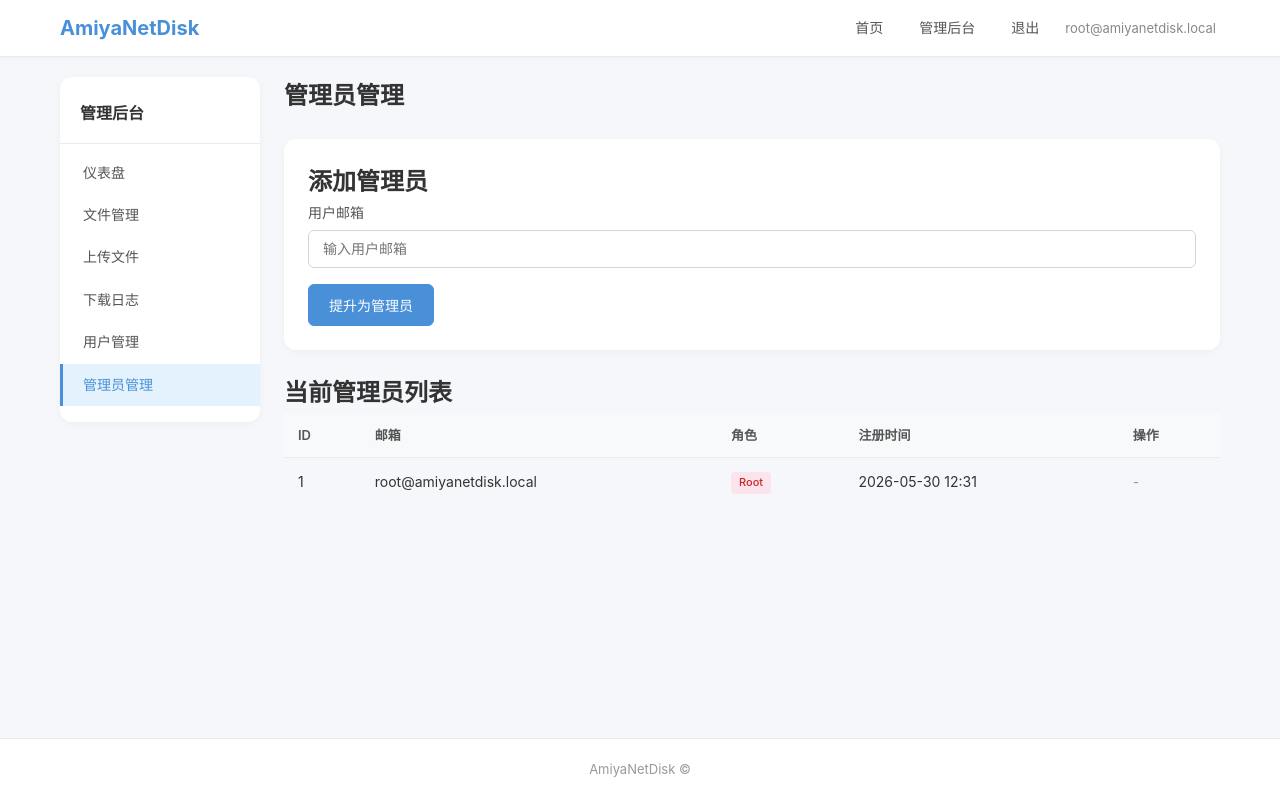
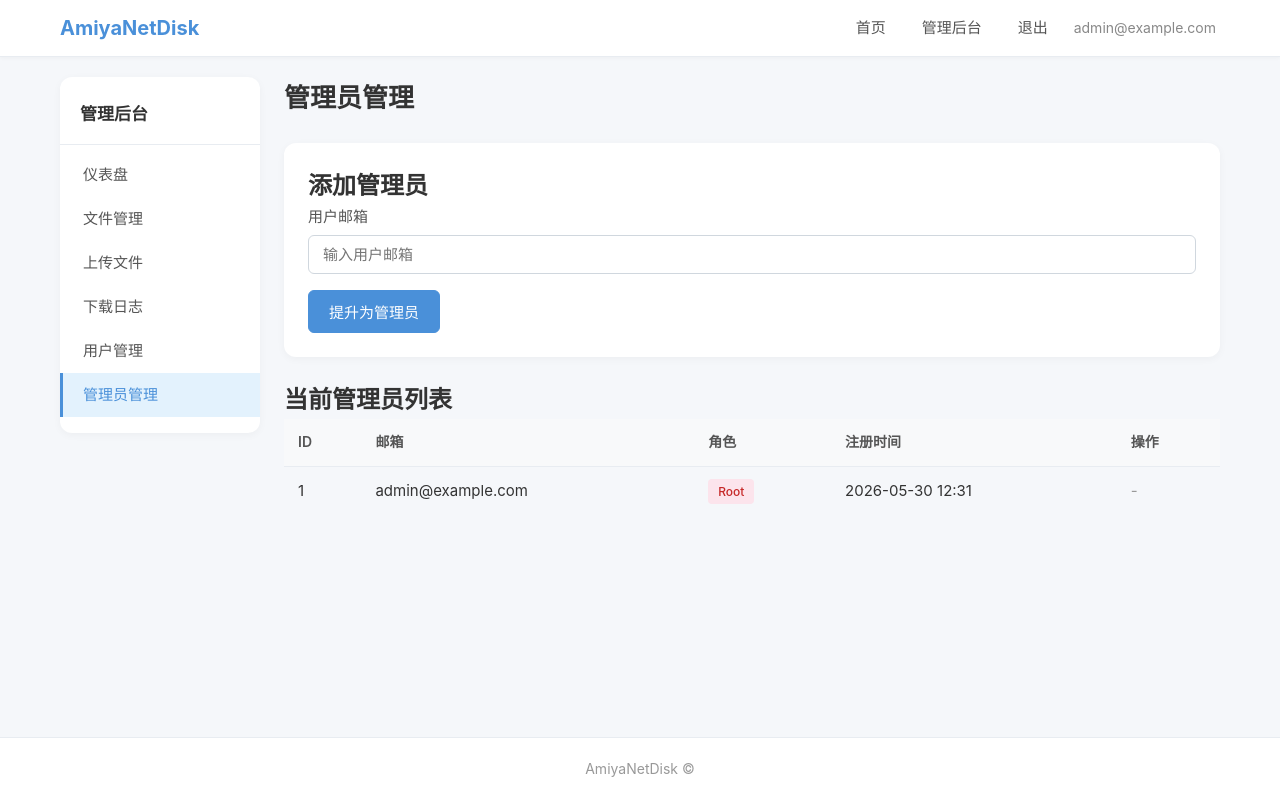
Before and after one commit to Land-ER/AmiyaNetDisk, a Flask app: page /root/admins in a window 1280 px wide. Run offline with Flask 3, Linux system fonts and the light colour scheme; a user stored in the database is signed in.

Commit message:
fix: 改用 example.com 域名避免 email-validator 拒绝 .local 域名，整体放大 UI 字体
- 默认 root 邮箱改为 admin@example.com（.local 被 email-validator v2 拒绝）
- 同步更新 .env.example、config.py 默认值、README
- WTForms Email 验证器添加 check_deliverability=False 以兼容非可送达地址
- 全局字体调大：正文 16px，导航/按钮/表格/表单等字号 +1~2px

Co-Authored-By: Claude Opus 4.8 (1M context) <noreply@anthropic.com>

```diff
--- a/app/config.py
+++ b/app/config.py
@@ -16,10 +16,10 @@ class Config:
     SMTP_PORT = int(os.getenv('SMTP_PORT', 25))
     SMTP_USERNAME = os.getenv('SMTP_USERNAME', '')
     SMTP_PASSWORD = os.getenv('SMTP_PASSWORD', '')
-    SMTP_FROM = os.getenv('SMTP_FROM', 'noreply@amiyanetdisk.local')
+    SMTP_FROM = os.getenv('SMTP_FROM', 'noreply@example.com')
 
     # Root 账号配置
-    ROOT_EMAIL = os.getenv('ROOT_EMAIL', 'root@amiyanetdisk.local')
+    ROOT_EMAIL = os.getenv('ROOT_EMAIL', 'admin@example.com')
     ROOT_PASSWORD = os.getenv('ROOT_PASSWORD', 'root123456')
 
     # 上传文件扩展名白名单
--- a/app/forms.py
+++ b/app/forms.py
@@ -4,13 +4,13 @@ from wtforms.validators import DataRequired, Email, Length, Optional
 
 
 class LoginForm(FlaskForm):
-    email = StringField('邮箱', validators=[DataRequired(), Email()])
+    email = StringField('邮箱', validators=[DataRequired(), Email(check_deliverability=False)])
     password = PasswordField('密码', validators=[DataRequired(), Length(min=6, max=128)])
     submit = SubmitField('登录')
 
 
 class RegisterForm(FlaskForm):
-    email = StringField('邮箱', validators=[DataRequired(), Email()])
+    email = StringField('邮箱', validators=[DataRequired(), Email(check_deliverability=False)])
     password = PasswordField('密码', validators=[DataRequired(), Length(min=6, max=128)])
     code = StringField('验证码', validators=[DataRequired(), Length(min=6, max=6)])
     submit = SubmitField('注册')
--- a/app/static/css/style.css
+++ b/app/static/css/style.css
@@ -65,7 +66,7 @@ a:hover {
     padding: 8px 14px;
     border-radius: 6px;
     color: #555;
-    font-size: 14px;
+    font-size: 15px;
     transition: background 0.2s;
 }
 
@@ -77,7 +78,7 @@ a:hover {
 .nav-user {
     padding: 8px 4px;
     color: #888;
-    font-size: 13px;
+    font-size: 14px;
 }
 
 .btn-primary.nav-link {
@@ -143,7 +144,7 @@ a:hover {
     padding: 10px 20px;
     border-radius: 6px;
     border: 1px solid transparent;
-    font-size: 14px;
+    font-size: 15px;
     font-weight: 500;
     cursor: pointer;
     transition: all 0.2s;
@@ -266,7 +267,7 @@ a:hover {
 
 .form-group label {
     display: block;
-    font-size: 14px;
+    font-size: 15px;
     font-weight: 500;
     margin-bottom: 6px;
     color: #555;
@@ -277,7 +278,7 @@ a:hover {
     padding: 10px 14px;
     border: 1px solid #d0d7de;
     border-radius: 6px;
-    font-size: 14px;
+    font-size: 15px;
     transition: border-color 0.2s, box-shadow 0.2s;
     background: #fff;
 }
@@ -453,9 +454,9 @@ a:hover {
 
 .tag {
     display: inline-block;
-    padding: 2px 8px;
+    padding: 3px 10px;
     border-radius: 4px;
-    font-size: 11px;
+    font-size: 12px;
     font-weight: 500;
     background: #e3f2fd;
     color: #1565c0;
@@ -559,7 +560,7 @@ a:hover {
 }
 
 .sidebar-title {
-    font-size: 16px;
+    font-size: 17px;
     font-weight: 700;
     padding: 8px 20px 16px;
     color: #333;
@@ -575,7 +576,7 @@ a:hover {
 .sidebar-link {
     display: block;
     padding: 10px 20px;
-    font-size: 14px;
+    font-size: 15px;
     color: #555;
     transition: background 0.2s;
     border-left: 3px solid transparent;
@@ -599,7 +600,7 @@ a:hover {
 }
 
 .page-title {
-    font-size: 24px;
+    font-size: 26px;
     font-weight: 700;
     margin-bottom: 24px;
     color: #333;
@@ -658,7 +659,7 @@ a:hover {
 .data-table {
     width: 100%;
     border-collapse: collapse;
-    font-size: 14px;
+    font-size: 15px;
 }
 
 .data-table th,
@@ -672,7 +673,7 @@ a:hover {
     font-weight: 600;
     color: #555;
     background: #f8f9fa;
-    font-size: 13px;
+    font-size: 14px;
 }
 
 .data-table tbody tr:hover {
@@ -709,7 +710,7 @@ a:hover {
     padding: 0 20px;
     text-align: center;
     color: #999;
-    font-size: 13px;
+    font-size: 14px;
 }
 
 /* ===== Responsive ===== */
```
Also changed, not shown: other parts of app/static/css/style.css (+15 -14 lines), README.md, 1 other file.
